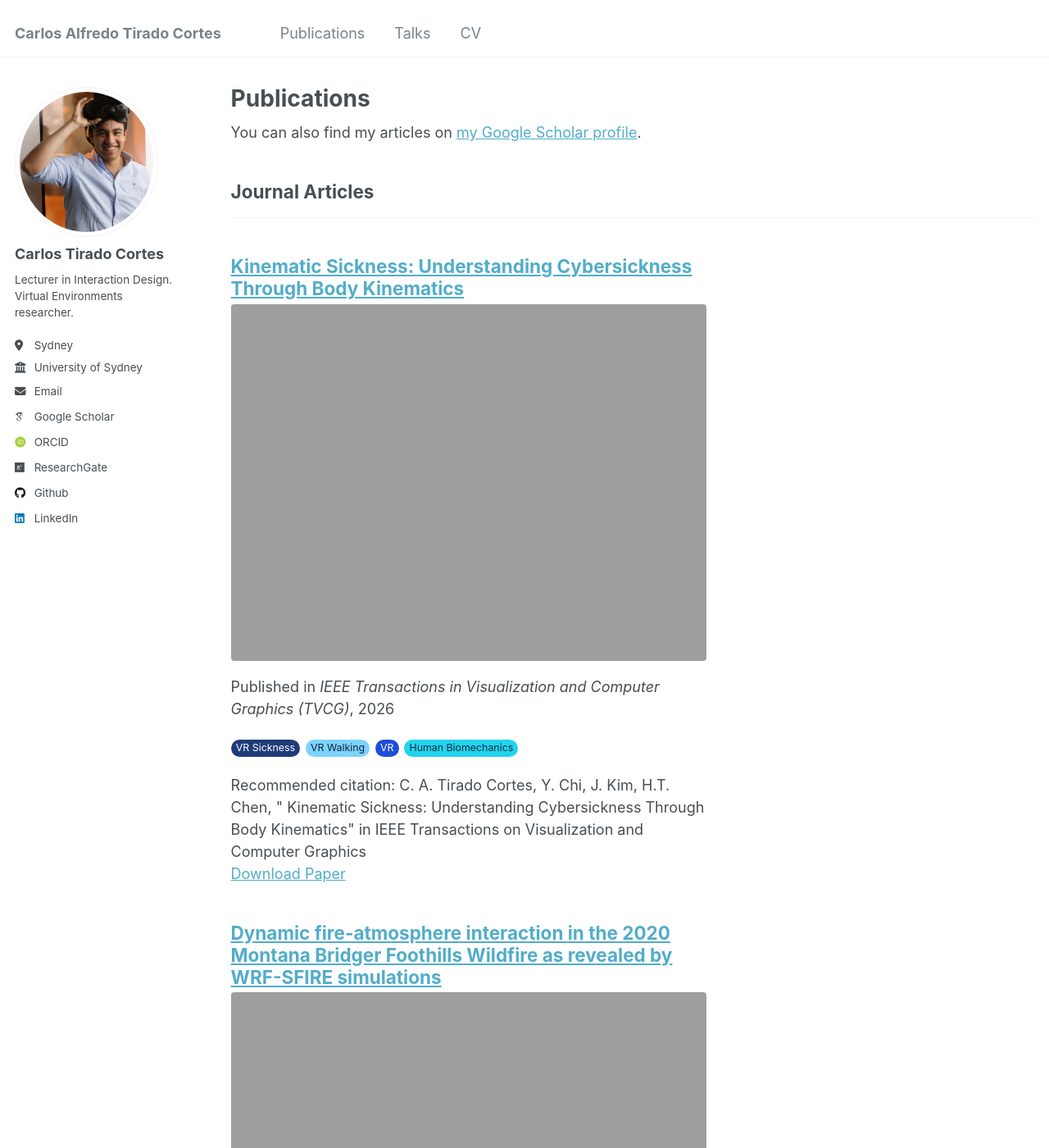
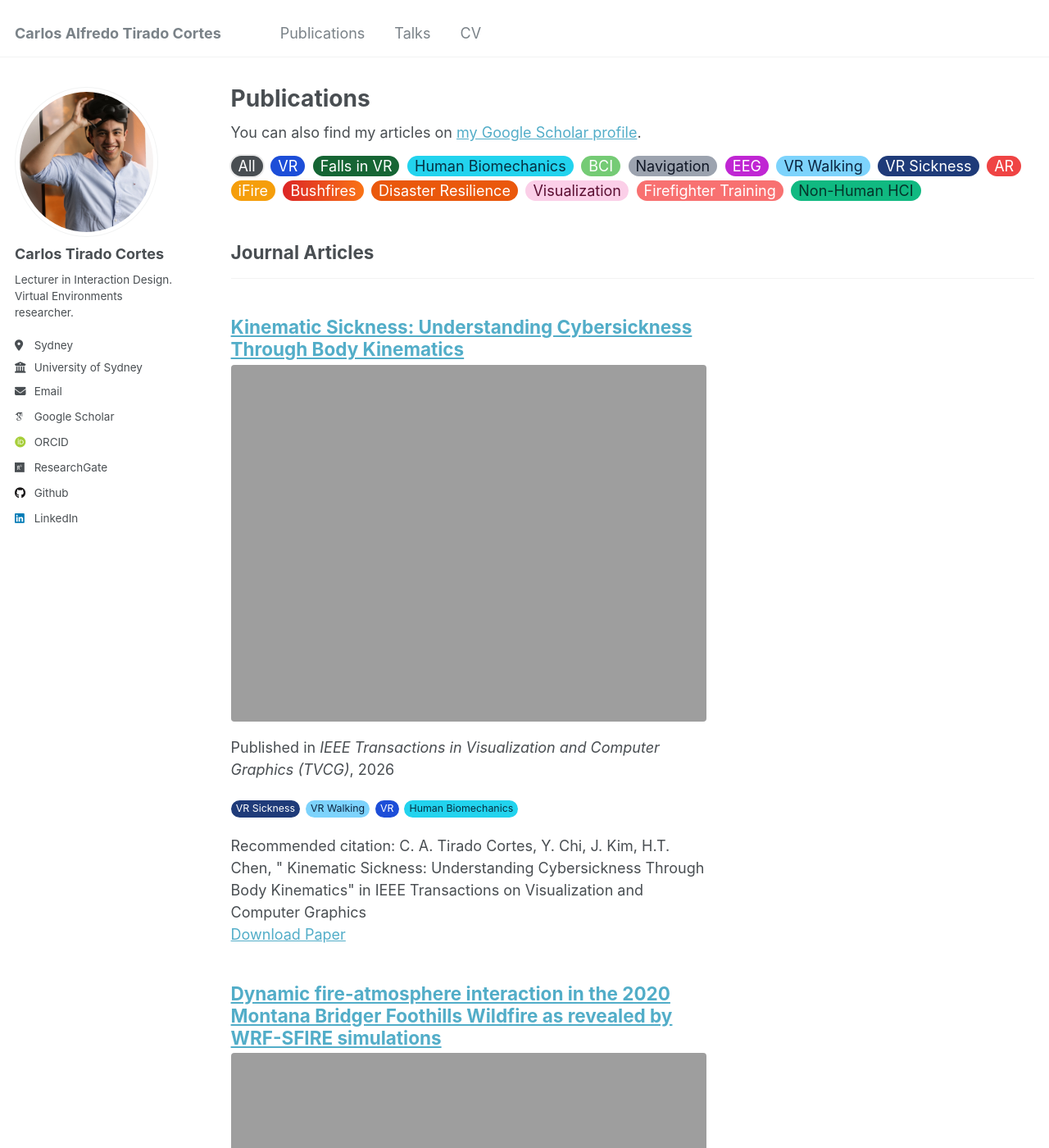
Before and after one commit to catiradocortes/catiradocortes.github.io, a Jekyll site: the page built from _pages/publications.html, in a window 1280 px wide and 1400 px high. Shown: the whole window at 82% size. Built offline with Jekyll 4.4.1, drawn with Linux system fonts in a browser that asks for light colours; some web fonts are replaced.

Commit message:
Add publication tag filter and styling
Render a tag bar on the publications page and allow filtering the list by tag. Add data attributes and styles for active/inactive tags.

Made-with: Cursor

```diff
--- a/_includes/archive-single.html
+++ b/_includes/archive-single.html
@@ -14,7 +14,19 @@
   {% assign title = post.title %}
 {% endif %}
 
-<div class="{{ include.type | default: "list" }}__item">
+{% assign pub_tags_csv = "" %}
+{% if post.publication_tags %}
+  {% for tag in post.publication_tags %}
+    {% assign tag_slug = tag | slugify %}
+    {% if pub_tags_csv == "" %}
+      {% assign pub_tags_csv = tag_slug %}
+    {% else %}
+      {% assign pub_tags_csv = pub_tags_csv | append: "," | append: tag_slug %}
+    {% endif %}
+  {% endfor %}
+{% endif %}
+
+<div class="{{ include.type | default: "list" }}__item"{% if pub_tags_csv != "" %} data-publication-tags="{{ pub_tags_csv }}"{% endif %}>
   <article class="archive__item" itemscope itemtype="http://schema.org/CreativeWork">
     {% if include.type == "grid" and teaser %}
       <div class="archive__item-teaser">
--- a/_pages/publications.html
+++ b/_pages/publications.html
@@ -8,6 +8,79 @@ author_profile: true
 {% if site.author.googlescholar %}
   <div class="wordwrap">You can also find my articles on <a href="{{site.author.googlescholar}}">my Google Scholar profile</a>.</div>
 {% endif %}
+
+{% assign seen_tag_slugs = "|" %}
+<div id="pub-tag-filter" class="pub-tag-filter" aria-label="Filter publications by tag">
+  <button type="button" class="pub-tag pub-tag--all pub-tag-filter__tag is-active" data-tag="__all" aria-pressed="true">All</button>
+  {% for post in site.publications %}
+    {% if post.publication_tags %}
+      {% for tag in post.publication_tags %}
+        {% assign slug = tag | slugify %}
+        {% assign slug_token = "|" | append: slug | append: "|" %}
+        {% if seen_tag_slugs contains slug_token %}
+          {% continue %}
+        {% endif %}
+        {% assign seen_tag_slugs = seen_tag_slugs | append: slug_token %}
+        <button type="button" class="pub-tag pub-tag--{{ slug }} pub-tag-filter__tag" data-tag="{{ slug }}" aria-pressed="false">{{ tag }}</button>
+      {% endfor %}
+    {% endif %}
+  {% endfor %}
+</div>
+
+<script>
+  (function () {
+    function ready(fn) {
+      if (document.readyState === "loading") document.addEventListener("DOMContentLoaded", fn);
+      else fn();
+    }
+
+    ready(function () {
+      var filterEl = document.getElementById("pub-tag-filter");
+      if (!filterEl) return;
+
+      var buttons = Array.prototype.slice.call(filterEl.querySelectorAll("[data-tag]"));
+      if (buttons.length === 0) return;
+
+      var items = Array.prototype.slice.call(document.querySelectorAll("[data-publication-tags]"));
+
+      function setActiveTag(tagSlug) {
+        buttons.forEach(function (btn) {
+          var isAll = btn.getAttribute("data-tag") === "__all";
+          var isActive = (tagSlug === "__all" && isAll) || (tagSlug !== "__all" && btn.getAttribute("data-tag") === tagSlug);
+          btn.classList.toggle("is-active", isActive);
+          btn.classList.toggle("is-inactive", tagSlug !== "__all" && !isActive);
+          btn.setAttribute("aria-pressed", isActive ? "true" : "false");
+        });
+
+        items.forEach(function (el) {
+          if (tagSlug === "__all") {
+            el.classList.remove("is-hidden");
+            return;
+          }
+          var csv = el.getAttribute("data-publication-tags") || "";
+          var tags = csv.split(",").filter(Boolean);
+          var match = tags.indexOf(tagSlug) !== -1;
+          el.classList.toggle("is-hidden", !match);
+        });
+      }
+
+      filterEl.addEventListener("click", function (e) {
+        var target = e.target;
+        if (!target || !target.getAttribute) return;
+        var tag = target.getAttribute("data-tag");
+        if (!tag) return;
+
+        var currentlyActive = filterEl.querySelector(".pub-tag-filter__tag.is-active");
+        var currentTag = currentlyActive ? currentlyActive.getAttribute("data-tag") : "__all";
+
+        if (tag === currentTag) setActiveTag("__all");
+        else setActiveTag(tag);
+      });
+
+      setActiveTag("__all");
+    });
+  })();
+</script>
 
 {% include base_path %}
 
--- a/_sass/_archive.scss
+++ b/_sass/_archive.scss
@@ -81,6 +81,50 @@
   text-decoration: none;
 }
 
+.pub-tag-filter {
+  margin: 0.75em 0 1em;
+}
+
+.pub-tag-filter__tag {
+  border: 0;
+  cursor: pointer;
+  transition: opacity 0.15s ease-in-out, filter 0.15s ease-in-out, transform 0.05s ease-in-out;
+}
+
+.pub-tag-filter__tag:focus {
+  outline: 2px solid rgba($info-color, 0.6);
+  outline-offset: 2px;
+}
+
+.pub-tag-filter__tag:hover {
+  filter: brightness(0.97);
+}
+
+.pub-tag-filter__tag:active {
+  transform: translateY(1px);
+}
+
+.pub-tag-filter__tag.is-inactive {
+  opacity: 0.35;
+  filter: grayscale(0.3);
+}
+
+.pub-tag-filter__tag.is-active {
+  opacity: 1;
+  filter: none;
+  box-shadow: 0 0 0 2px rgba(#000, 0.08);
+}
+
+.pub-tag--all {
+  background-color: $dark-gray;
+  color: #fff;
+}
+
+// Used by the tag filter JS
+.is-hidden {
+  display: none !important;
+}
+
 // Example color overrides per tag "slug"
 // Adjust or extend these classes as you like in this file.
 .pub-tag--vr-sickness {
@@ -146,6 +190,26 @@
 .pub-tag--falls-in-vr {
   background-color: #166534; // dark green
   color: #ffffff;
+}
+
+.pub-tag--navigation {
+  background-color: #9ca3af; // boring gray
+  color: #111827;
+}
+
+.pub-tag--ar {
+  background-color: #ef4444; // bright red
+  color: #ffffff;
+}
+
+.pub-tag--non-human-hci {
+  background-color: #10b981; // aqua-green
+  color: #05342a;
+}
+
+.pub-tag--visualization {
+  background-color: #fbcfe8; // light pink
+  color: #5b0f32;
 }
 
 .archive__item-teaser {
```
